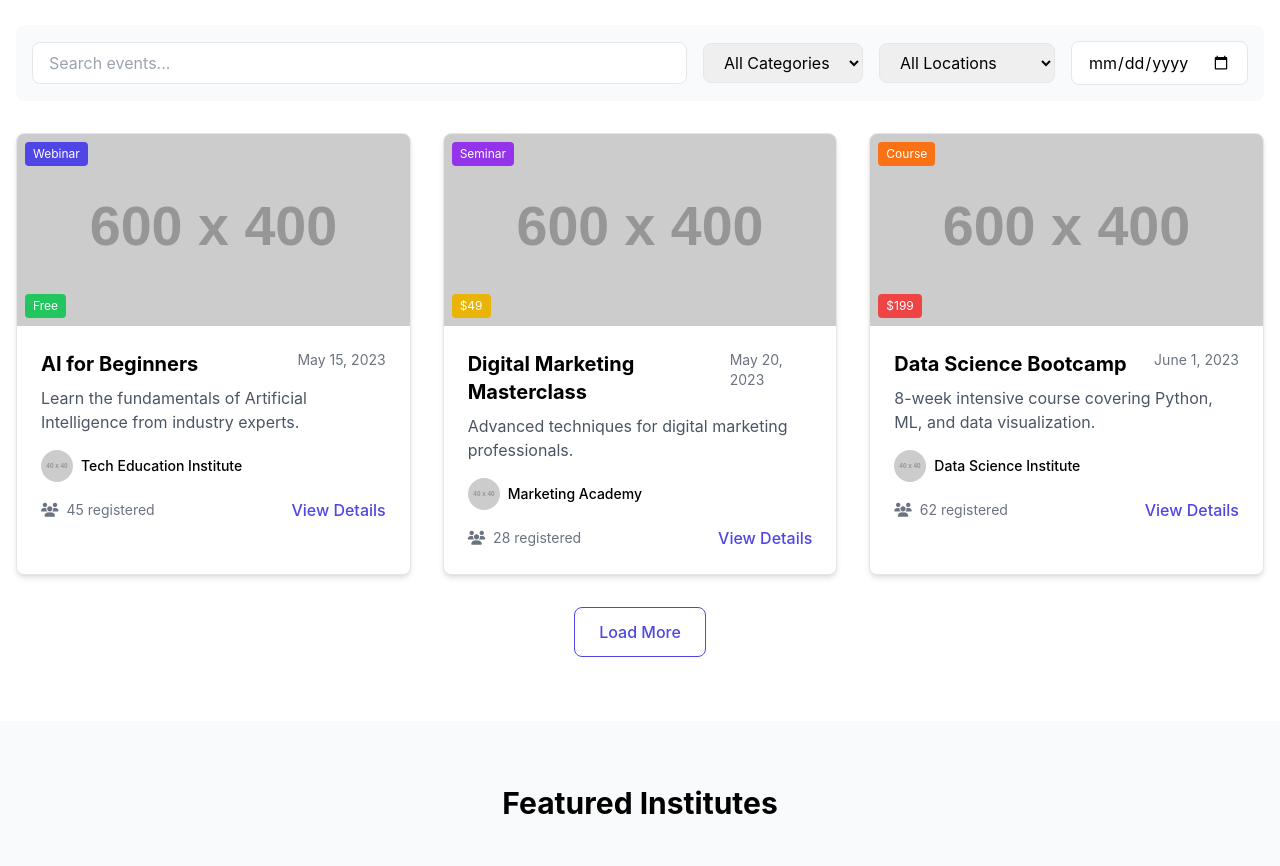
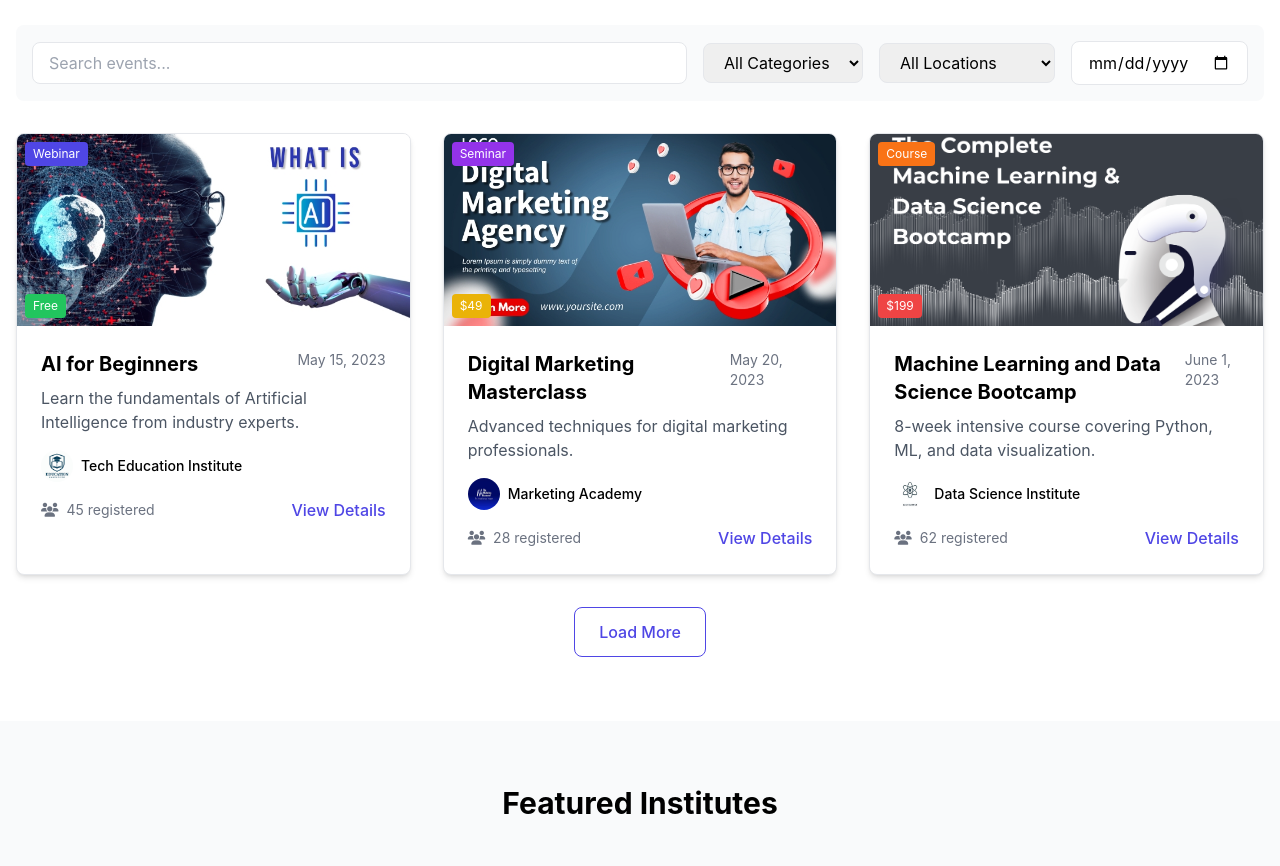
Before and after one commit to Drakshayani989/Hackathon, a plain HTML site: page LearnX/index.html in a window 1280 px wide. Shown: the part 800-1666 px from the top of the page. Drawn offline with nearby package versions, Linux system fonts and the light colour scheme; placeholder pictures from the web are drawn by us.

Commit message:
Update index.html

```diff
--- a/LearnX/index.html
+++ b/LearnX/index.html
@@ -100,7 +100,7 @@
                 <!-- Event Card 1 -->
                 <div class="bg-white border rounded-lg overflow-hidden shadow-md hover:shadow-lg transition duration-300 card-hover">
                     <div class="relative">
-                        <img src="https://placehold.co/600x400" alt="Artificial Intelligence workshop banner with futuristic tech elements and blue tones" class="w-full h-48 object-cover">
+                        <img src="ai.jpg" alt="Artificial Intelligence workshop banner with futuristic tech elements and blue tones" class="w-full h-48 object-cover">
                         <span class="absolute top-2 left-2 bg-indigo-600 text-white text-xs px-2 py-1 rounded">Webinar</span>
                         <span class="absolute bottom-2 left-2 bg-green-500 text-white text-xs px-2 py-1 rounded">Free</span>
                     </div>
@@ -111,7 +111,7 @@
                         </div>
                         <p class="text-gray-600 mb-4">Learn the fundamentals of Artificial Intelligence from industry experts.</p>
                         <div class="flex items-center mb-4">
-                            <img src="https://placehold.co/40x40" alt="Tech Institute logo with atom symbol in blue and white" class="w-8 h-8 rounded-full mr-2">
+                            <img src="te.jpg" alt="Tech Institute logo with atom symbol in blue and white" class="w-8 h-8 rounded-full mr-2">
                             <span class="text-sm font-medium">Tech Education Institute</span>
                         </div>
                         <div class="flex justify-between items-center">
@@ -124,7 +124,7 @@
                 <!-- Event Card 2 -->
                 <div class="bg-white border rounded-lg overflow-hidden shadow-md hover:shadow-lg transition duration-300 card-hover">
                     <div class="relative">
-                        <img src="https://placehold.co/600x400" alt="Digital marketing seminar banner with social media icons and purple gradient background" class="w-full h-48 object-cover">
+                        <img src="dm.jpg" alt="Digital marketing seminar banner with social media icons and purple gradient background" class="w-full h-48 object-cover">
                         <span class="absolute top-2 left-2 bg-purple-600 text-white text-xs px-2 py-1 rounded">Seminar</span>
                         <span class="absolute bottom-2 left-2 bg-yellow-500 text-white text-xs px-2 py-1 rounded">$49</span>
                     </div>
@@ -135,7 +135,7 @@
                         </div>
                         <p class="text-gray-600 mb-4">Advanced techniques for digital marketing professionals.</p>
                         <div class="flex items-center mb-4">
-                            <img src="https://placehold.co/40x40" alt="Marketing Academy logo with megaphone icon in purple" class="w-8 h-8 rounded-full mr-2">
+                            <img src="images (2).jfif" alt="Marketing Academy logo with megaphone icon in purple" class="w-8 h-8 rounded-full mr-2">
                             <span class="text-sm font-medium">Marketing Academy</span>
                         </div>
                         <div class="flex justify-between items-center">
@@ -148,18 +148,18 @@
                 <!-- Event Card 3 -->
                 <div class="bg-white border rounded-lg overflow-hidden shadow-md hover:shadow-lg transition duration-300 card-hover">
                     <div class="relative">
-                        <img src="https://placehold.co/600x400" alt="Data Science course banner with charts and graphs in orange and teal colors" class="w-full h-48 object-cover">
+                        <img src="mlb.png" alt="Data Science course banner with charts and graphs in orange and teal colors" class="w-full h-48 object-cover">
                         <span class="absolute top-2 left-2 bg-orange-500 text-white text-xs px-2 py-1 rounded">Course</span>
                         <span class="absolute bottom-2 left-2 bg-red-500 text-white text-xs px-2 py-1 rounded">$199</span>
                     </div>
                     <div class="p-6">
                         <div class="flex justify-between items-start mb-2">
-                            <h3 class="text-xl font-bold">Data Science Bootcamp</h3>
+                            <h3 class="text-xl font-bold">Machine Learning and Data Science Bootcamp</h3>
                             <span class="text-sm text-gray-500">June 1, 2023</span>
                         </div>
                         <p class="text-gray-600 mb-4">8-week intensive course covering Python, ML, and data visualization.</p>
                         <div class="flex items-center mb-4">
-                            <img src="https://placehold.co/40x40" alt="Data Science Institute logo with circuit board pattern" class="w-8 h-8 rounded-full mr-2">
+                            <img src="ds.jfif" alt="Data Science Institute logo with circuit board pattern" class="w-8 h-8 rounded-full mr-2">
                             <span class="text-sm font-medium">Data Science Institute</span>
                         </div>
                         <div class="flex justify-between items-center">
```
